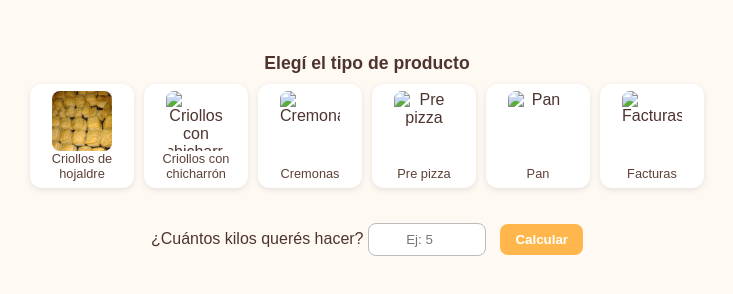
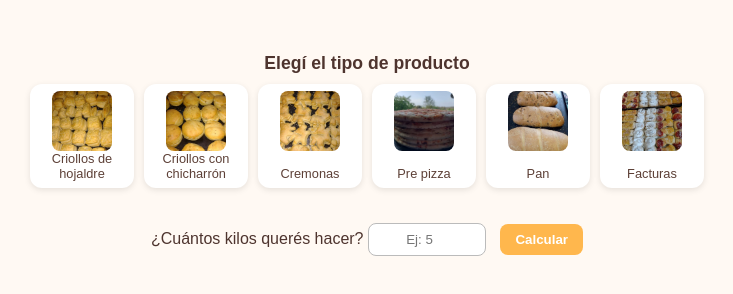
Before and after one commit to SHOP2034/Calculadorapanaderia, a plain HTML site: page index.html in a window 1280 px wide. Shown: the part 62-356 px from the top of the page, without its empty margins (273-1006 px from the left). Drawn offline with Linux system fonts and the light colour scheme; files whose address does not match are found by name.

Commit message:
Update index.html

```diff
--- a/index.html
+++ b/index.html
@@ -20,27 +20,27 @@
       </div>
 
       <div class="opcion" data-tipo="chicharron" onclick="seleccionarProducto(this)">
-        <img src="imagenes/chicharrón.png" alt="Criollos con chicharrón">
+        <img src="imágenes/chicharrón.png" alt="Criollos con chicharrón">
         <p>Criollos con chicharrón</p>
       </div>
 
       <div class="opcion" data-tipo="cremonas" onclick="seleccionarProducto(this)">
-        <img src="imagenes/cremonas.png" alt="Cremonas">
+        <img src="imágenes/cremonas.png" alt="Cremonas">
         <p>Cremonas</p>
       </div>
 
       <div class="opcion" data-tipo="prepizza" onclick="seleccionarProducto(this)">
-        <img src="imagenes/prepizza.png" alt="Pre pizza">
+        <img src="imágenes/prepizza.png" alt="Pre pizza">
         <p>Pre pizza</p>
       </div>
 
       <div class="opcion" data-tipo="pan" onclick="seleccionarProducto(this)">
-        <img src="imagenes/pan.png" alt="Pan">
+        <img src="imágenes/pan.png" alt="Pan">
         <p>Pan</p>
       </div>
 
       <div class="opcion" data-tipo="facturas" onclick="seleccionarProducto(this)">
-        <img src="imagenes/facturas.png" alt="Facturas">
+        <img src="imágenes/facturas.png" alt="Facturas">
         <p>Facturas</p>
       </div>
     </div>
```
